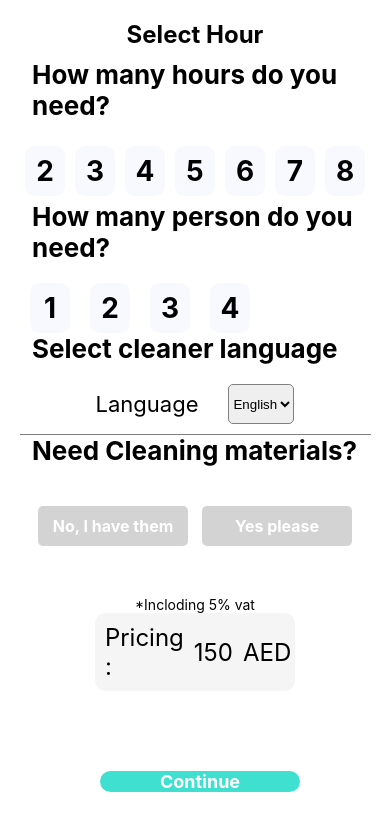
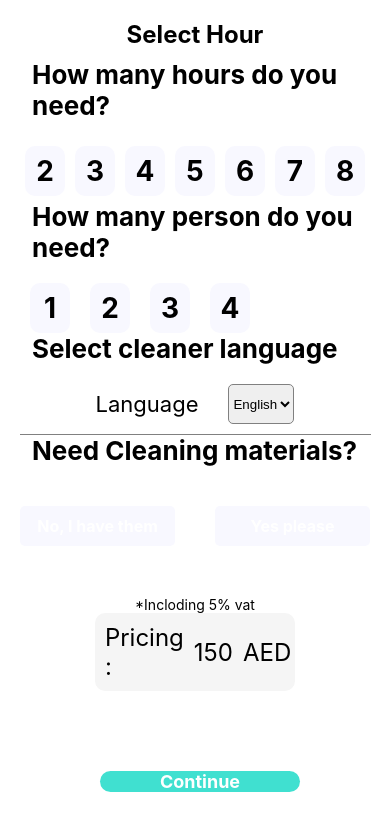
Before and after one commit to Juhaied/react-native-mbl, a React Native app in the folder my-app/: screen / in a window 390 px wide. Shown: the top 830 px of the page. Built offline with nearby package versions, Linux system fonts and the light colour scheme.

Commit message:
2nd page done

```diff
--- a/my-app/components/Material.js
+++ b/my-app/components/Material.js
@@ -18,16 +18,14 @@ const Material = () => {
   return (
     <View style={styles.container}>
       <TouchableOpacity
-        style={[styles.box1, box1Selected && styles.selectedBox]}
+        style={[styles.box, box1Selected ? styles.selectedBox : styles.unselectedBox]}
         onPress={handleBox1Press}
       >
         <Text style={styles.boxText}>No, I have them</Text>
       </TouchableOpacity>
 
-
-
       <TouchableOpacity
-        style={[styles.box2, box2Selected && styles.selectedBox]}
+        style={[styles.box, box2Selected ? styles.selectedBox : styles.unselectedBox]}
         onPress={handleBox2Press}
       >
         <Text style={styles.boxText}>Yes please</Text>
@@ -43,32 +41,25 @@ const styles = StyleSheet.create({
     alignItems: 'center',
     marginTop: 20,
   },
-  box1: {
-    width: 150, // Adjust the width as needed
+  box: {
+    flex: 1, // Use flex to distribute available space evenly
     height: 40,
-    backgroundColor: 'lightgray',
     justifyContent: 'center',
     alignItems: 'center',
-    borderRadius: 5, // Add border radius for rounded corners
-    marginLeft:38,
-  },
-  box2: {
-    width: 150, // Adjust the width as needed
-    height: 40,
-    backgroundColor: 'lightgray',
-    justifyContent: 'center',
-    alignItems: 'center',
-    borderRadius: 5, // Add border radius for rounded corners
-    marginRight:38,
+    borderRadius: 5,
+    marginLeft: 20,
+    marginRight: 20,
   },
   selectedBox: {
-    backgroundColor: '#40e0d0', // Change this color as desired
+    backgroundColor: '#40e0d0',
   },
-
+  unselectedBox: {
+    backgroundColor: '#f8f8ff',
+  },
   boxText: {
     fontSize: 16,
     fontWeight: 'bold',
-    color: 'white', // Text color
+    color: 'white',
   },
 });
 
```
